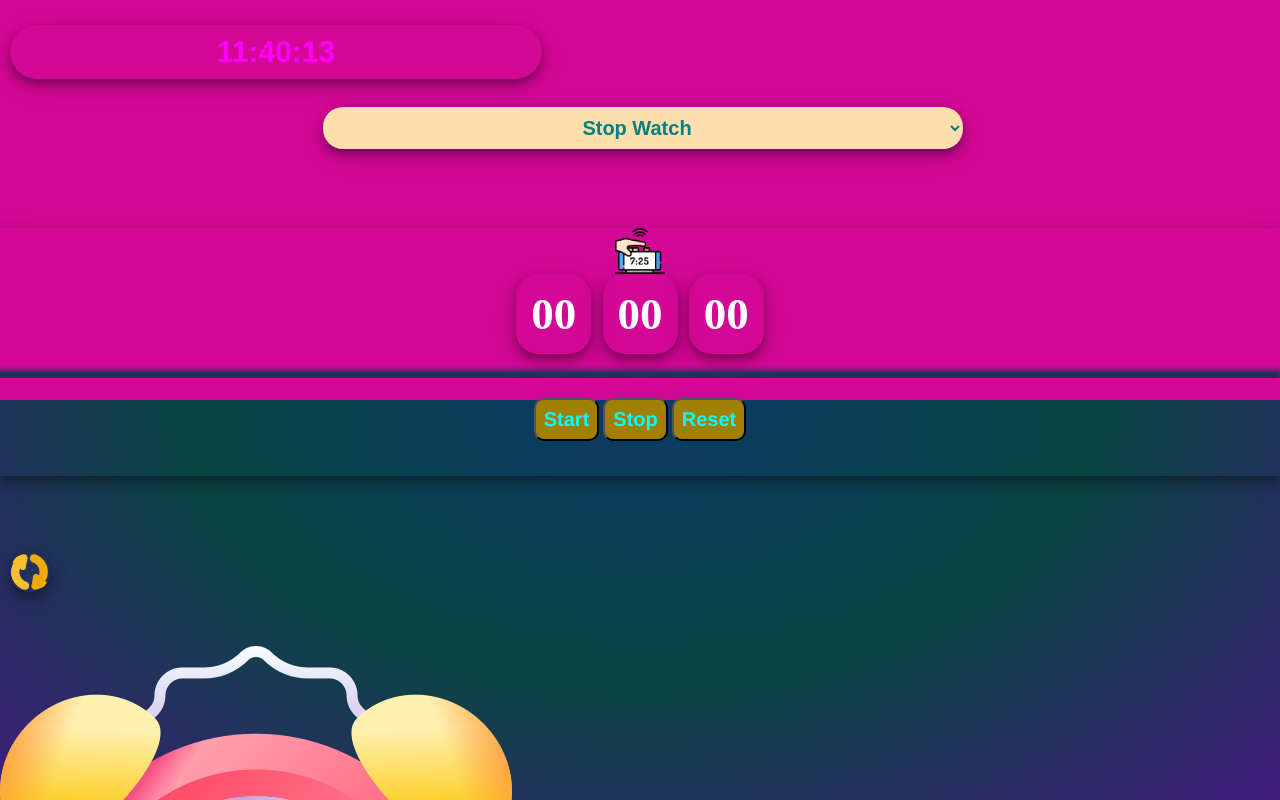
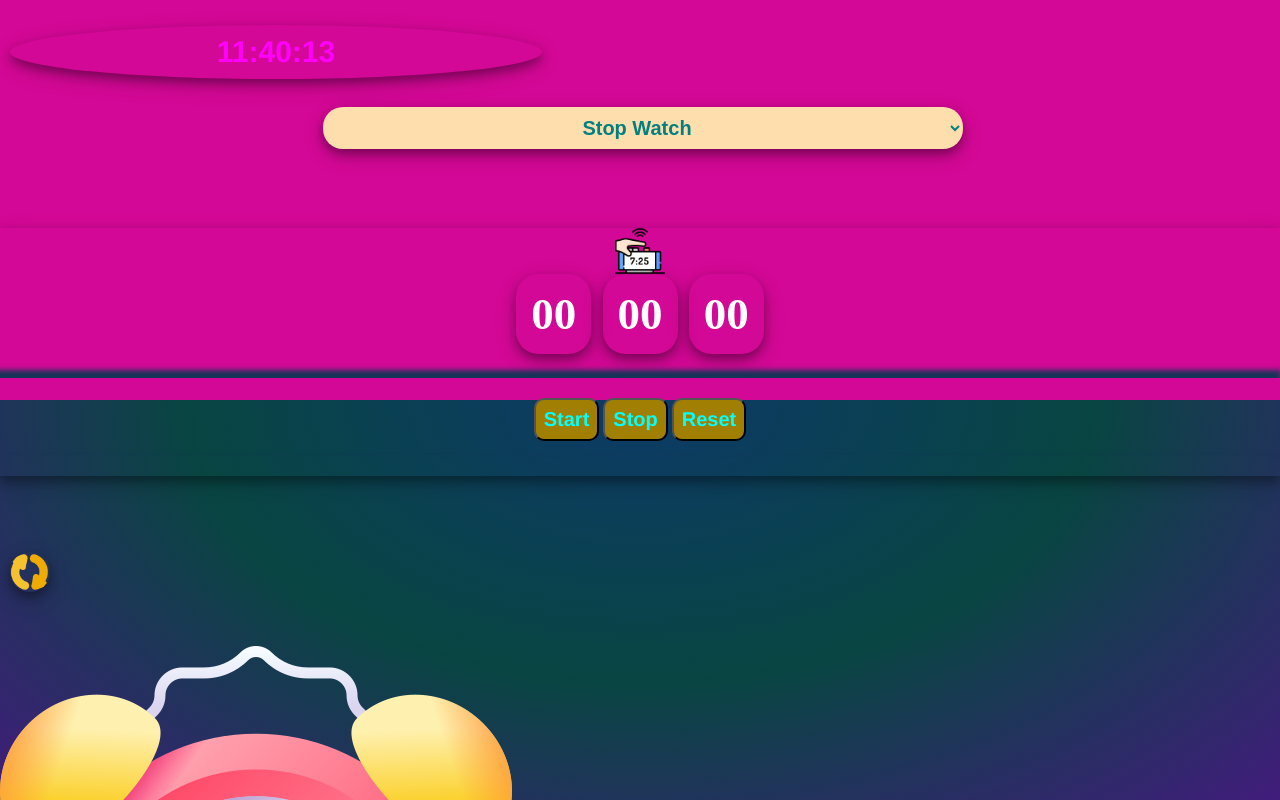
Before and after one commit to ReaganSekimuDev/Clock-Project, a plain HTML site: page index.html in a window 1280 px wide. Drawn offline with Linux system fonts and the light colour scheme.

Commit message:
style.css

```diff
--- a/style.css
+++ b/style.css
@@ -30,7 +30,7 @@ main{
     transition: all .5s;
     text-align: center;
     width: 40%;
-    border-radius: 10em;
+    border-radius: 50%;
     font-size: 30px;
     padding: 10px;
     margin-left: 10px;
```
